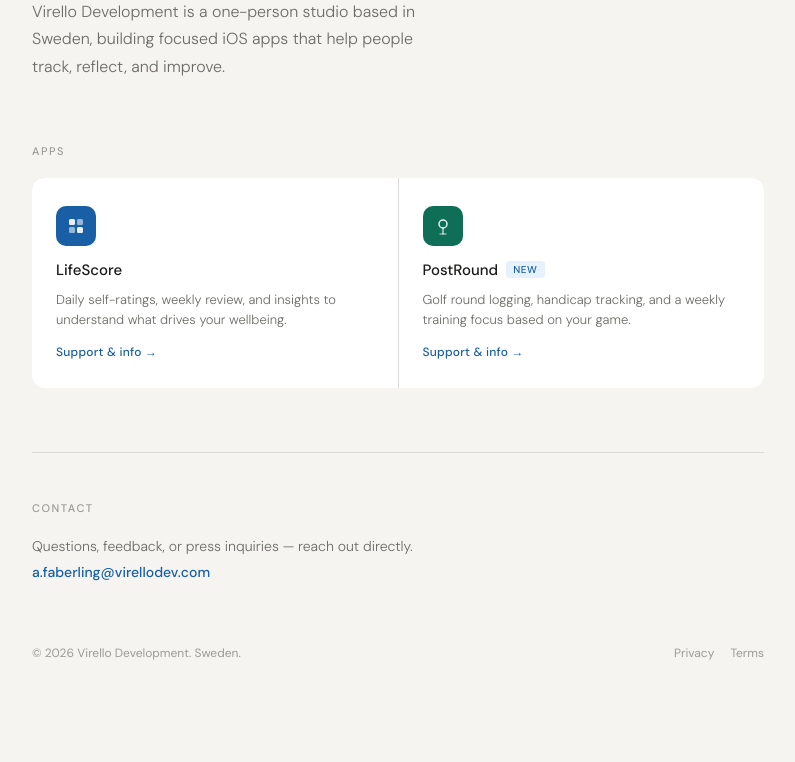
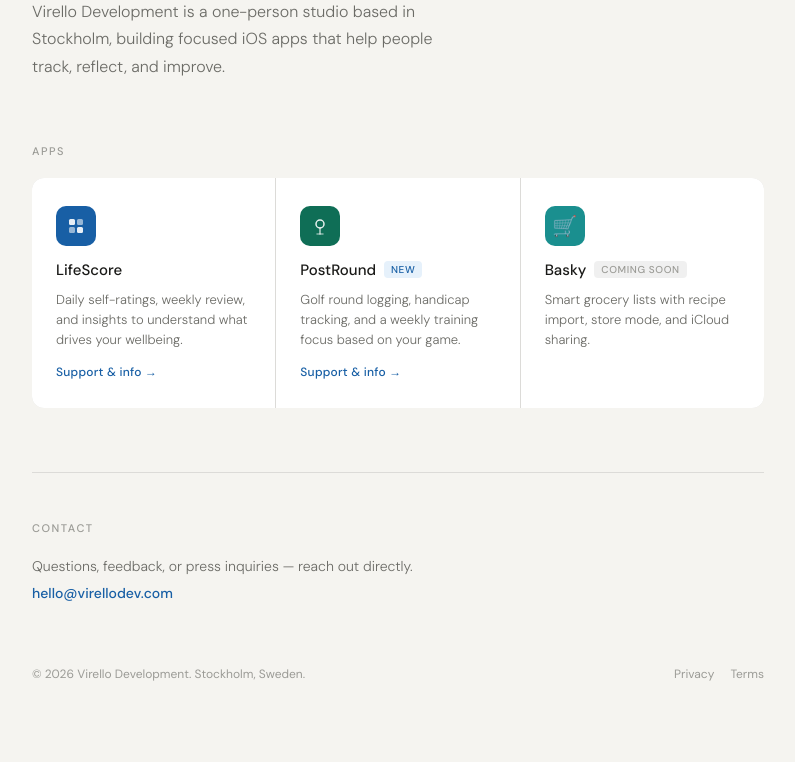
Before and after one commit to VirelloDev/virellodev.com, a plain HTML site: page index.html in a window 1280 px wide. Shown: the part 300-1062 px from the top of the page, without its empty margins (242-1037 px from the left). Before the commit the page ends 1041 px from the top, so only its background shows below. Drawn offline with Linux system fonts and the light colour scheme.

Commit message:
Update index.html

```diff
--- a/index.html
+++ b/index.html
@@ -4,7 +4,7 @@
   <meta charset="UTF-8">
   <meta name="viewport" content="width=device-width, initial-scale=1.0">
   <title>Virello Development — Independent iOS Studio</title>
-  <meta name="description" content="Virello Development is a one-person iOS studio based in Sweden, building focused apps that help people track, reflect, and improve.">
+  <meta name="description" content="Virello Development is a one-person iOS studio based in Stockholm, building focused apps that help people track, reflect, and improve.">
   <link rel="preconnect" href="https://fonts.googleapis.com">
   <link rel="preconnect" href="https://fonts.gstatic.com" crossorigin>
   <link href="https://fonts.googleapis.com/css2?family=DM+Sans:wght@300;400;500&family=DM+Serif+Display&display=swap" rel="stylesheet">
@@ -20,8 +20,6 @@
       --border: rgba(0,0,0,0.1);
       --border-mid: rgba(0,0,0,0.18);
       --accent: #185FA5;
-      --accent-bg: #E6F1FB;
-      --green: #0F6E56;
     }
 
     @media (prefers-color-scheme: dark) {
@@ -34,12 +32,8 @@
         --border: rgba(255,255,255,0.1);
         --border-mid: rgba(255,255,255,0.18);
         --accent: #5BA3E0;
-        --accent-bg: #0c2c44;
-        --green: #1D9E75;
       }
     }
-
-    html { font-size: 16px; }
 
     body {
       font-family: 'DM Sans', system-ui, sans-serif;
@@ -49,13 +43,8 @@
       -webkit-font-smoothing: antialiased;
     }
 
-    .page {
-      max-width: 780px;
-      margin: 0 auto;
-      padding: 3rem 1.5rem 5rem;
-    }
+    .page { max-width: 780px; margin: 0 auto; padding: 3rem 1.5rem 5rem; }
 
-    /* Nav */
     nav {
       display: flex;
       align-items: center;
@@ -84,7 +73,6 @@
 
     .nav-contact:hover { color: var(--text); }
 
-    /* Hero */
     .hero { margin-bottom: 4rem; }
 
     .hero-eyebrow {
@@ -113,7 +101,6 @@
       font-weight: 300;
     }
 
-    /* Section label */
     .section-label {
       font-size: 11px;
       font-weight: 500;
@@ -123,10 +110,9 @@
       margin-bottom: 1.25rem;
     }
 
-    /* Apps grid */
     .apps-grid {
       display: grid;
-      grid-template-columns: repeat(auto-fit, minmax(0, 1fr));
+      grid-template-columns: repeat(3, 1fr);
       gap: 1px;
       background: var(--border);
       border-radius: 12px;
@@ -140,13 +126,15 @@
       display: flex;
       flex-direction: column;
       gap: 10px;
-      cursor: pointer;
       transition: background 0.15s;
       text-decoration: none;
       color: inherit;
+      cursor: pointer;
     }
 
-    .app-card:hover { background: var(--bg); }
+    a.app-card:hover { background: var(--bg); }
+
+    .app-card.coming-soon { cursor: default; }
 
     .app-icon {
       width: 40px;
@@ -156,11 +144,12 @@
       align-items: center;
       justify-content: center;
       margin-bottom: 4px;
+      font-size: 20px;
     }
 
     .app-icon-ls { background: #185FA5; }
     .app-icon-pr { background: #0F6E56; }
-
+    .app-icon-bk { background: #1A8F8F; }
     .app-icon svg { width: 20px; height: 20px; }
 
     .app-name {
@@ -169,6 +158,7 @@
       display: flex;
       align-items: center;
       gap: 8px;
+      flex-wrap: wrap;
     }
 
     .app-tagline {
@@ -183,38 +173,40 @@
       color: var(--accent);
       font-weight: 500;
       letter-spacing: 0.02em;
-      display: inline-flex;
-      align-items: center;
-      gap: 4px;
       margin-top: auto;
       padding-top: 4px;
     }
 
-    .badge {
-      display: inline-block;
+    .badge-new {
       font-size: 10px;
       font-weight: 500;
       letter-spacing: 0.06em;
       text-transform: uppercase;
-      background: var(--accent-bg);
-      color: var(--accent);
+      background: #E6F1FB;
+      color: #185FA5;
       border-radius: 4px;
       padding: 2px 7px;
     }
 
-    /* Divider */
-    hr {
-      border: none;
-      border-top: 0.5px solid var(--border);
-      margin-bottom: 3rem;
+    .badge-soon {
+      font-size: 10px;
+      font-weight: 500;
+      letter-spacing: 0.06em;
+      text-transform: uppercase;
+      background: rgba(0,0,0,0.06);
+      color: var(--hint);
+      border-radius: 4px;
+      padding: 2px 7px;
     }
 
-    /* Contact */
-    .contact-block {
-      display: flex;
-      flex-direction: column;
-      gap: 6px;
+    @media (prefers-color-scheme: dark) {
+      .badge-new { background: #0c2c44; color: #5BA3E0; }
+      .badge-soon { background: rgba(255,255,255,0.08); }
     }
+
+    hr { border: none; border-top: 0.5px solid var(--border); margin-bottom: 3rem; }
+
+    .contact-block { display: flex; flex-direction: column; gap: 6px; }
 
     .contact-block p {
       font-size: 14px;
@@ -232,7 +224,6 @@
 
     .contact-email:hover { opacity: 0.75; }
 
-    /* Footer */
     footer {
       margin-top: 4rem;
       display: flex;
@@ -242,15 +233,8 @@
       gap: 8px;
     }
 
-    .footer-copy {
-      font-size: 12px;
-      color: var(--hint);
-    }
-
-    .footer-links {
-      display: flex;
-      gap: 16px;
-    }
+    .footer-copy { font-size: 12px; color: var(--hint); }
+    .footer-links { display: flex; gap: 16px; }
 
     .footer-links a {
       font-size: 12px;
@@ -261,7 +245,7 @@
 
     .footer-links a:hover { color: var(--muted); }
 
-    @media (max-width: 520px) {
+    @media (max-width: 560px) {
       .apps-grid { grid-template-columns: 1fr; }
     }
   </style>
@@ -270,13 +254,13 @@
   <div class="page">
     <nav>
       <a href="/" class="nav-logo">Virello <span>Development</span></a>
-      <a href="mailto:info@virellodev.com" class="nav-contact">a.faberling@virellodev.com</a>
+      <a href="mailto:hello@virellodev.com" class="nav-contact">hello@virellodev.com</a>
     </nav>
 
     <section class="hero">
       <p class="hero-eyebrow">Independent iOS Studio</p>
       <h1 class="hero-title">Thoughtfully crafted apps for everyday life.</h1>
-      <p class="hero-desc">Virello Development is a one-person studio based in Sweden, building focused iOS apps that help people track, reflect, and improve.</p>
+      <p class="hero-desc">Virello Development is a one-person studio based in Stockholm, building focused iOS apps that help people track, reflect, and improve.</p>
     </section>
 
     <p class="section-label">Apps</p>
@@ -302,10 +286,15 @@
             <path d="M7 18 L13 18" stroke="white" stroke-width="1.5" stroke-linecap="round" opacity="0.5"/>
           </svg>
         </div>
-        <p class="app-name">PostRound <span class="badge">New</span></p>
+        <p class="app-name">PostRound <span class="badge-new">New</span></p>
         <p class="app-tagline">Golf round logging, handicap tracking, and a weekly training focus based on your game.</p>
         <span class="app-link">Support &amp; info →</span>
       </a>
+      <div class="app-card coming-soon">
+        <div class="app-icon app-icon-bk">🛒</div>
+        <p class="app-name">Basky <span class="badge-soon">Coming soon</span></p>
+        <p class="app-tagline">Smart grocery lists with recipe import, store mode, and iCloud sharing.</p>
+      </div>
     </div>
 
     <hr>
@@ -313,11 +302,11 @@
     <p class="section-label">Contact</p>
     <div class="contact-block">
       <p>Questions, feedback, or press inquiries — reach out directly.</p>
-      <a href="mailto:hello@virellodev.com" class="contact-email">a.faberling@virellodev.com</a>
+      <a href="mailto:hello@virellodev.com" class="contact-email">hello@virellodev.com</a>
     </div>
 
     <footer>
-      <p class="footer-copy">© 2026 Virello Development. Sweden.</p>
+      <p class="footer-copy">© 2026 Virello Development. Stockholm, Sweden.</p>
       <div class="footer-links">
         <a href="https://support.virellodev.com/privacy.html">Privacy</a>
         <a href="https://support.virellodev.com/terms.html">Terms</a>
```
